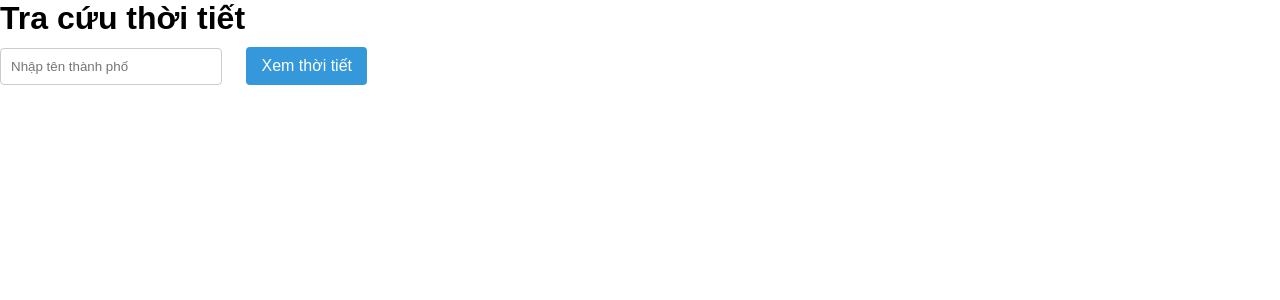
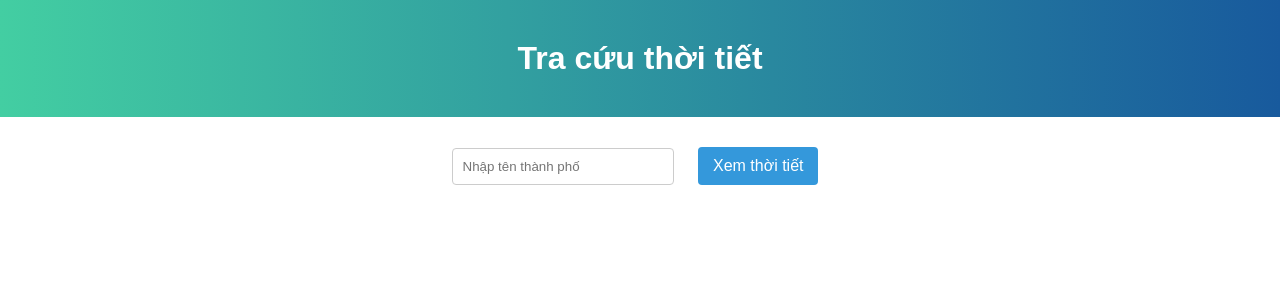
Before and after one commit to khoamoms/weather-app-flask, a Flask app: page / in a window 1280 px wide. Shown: the top 300 px of the page. Run offline with Flask 3, Linux system fonts and the light colour scheme.

Commit message:
Update index.html

```diff
--- a/templates/index.html
+++ b/templates/index.html
@@ -6,13 +6,25 @@
     <link rel="stylesheet" href="/static/style.css">
 </head>
 <body>
-    <div class="container">
+    <!-- Header -->
+    <header>
         <h1>Tra cứu thời tiết</h1>
-        <input type="text" id="cityInput" placeholder="Nhập tên thành phố">
-        <button onclick="getWeather()">Xem thời tiết</button>
-        <p id="successMessage" style="display:none;"></p>
-        <div id="weatherCardContainer"></div>
-    </div>
+    </header>
+
+    <!-- Main Content -->
+    <main>
+        <!-- Input Group -->
+        <div class="input-group">
+            <input type="text" id="cityInput" placeholder="Nhập tên thành phố">
+            <button onclick="getWeather()">Xem thời tiết</button>
+        </div>
+
+        <!-- Success Message -->
+        <p id="successMessage"></p>
+
+        <!-- Weather Cards -->
+        <div class="card-container" id="weatherCardContainer"></div>
+    </main>
 
     <script src="/static/script.js"></script>
 </body>
```
